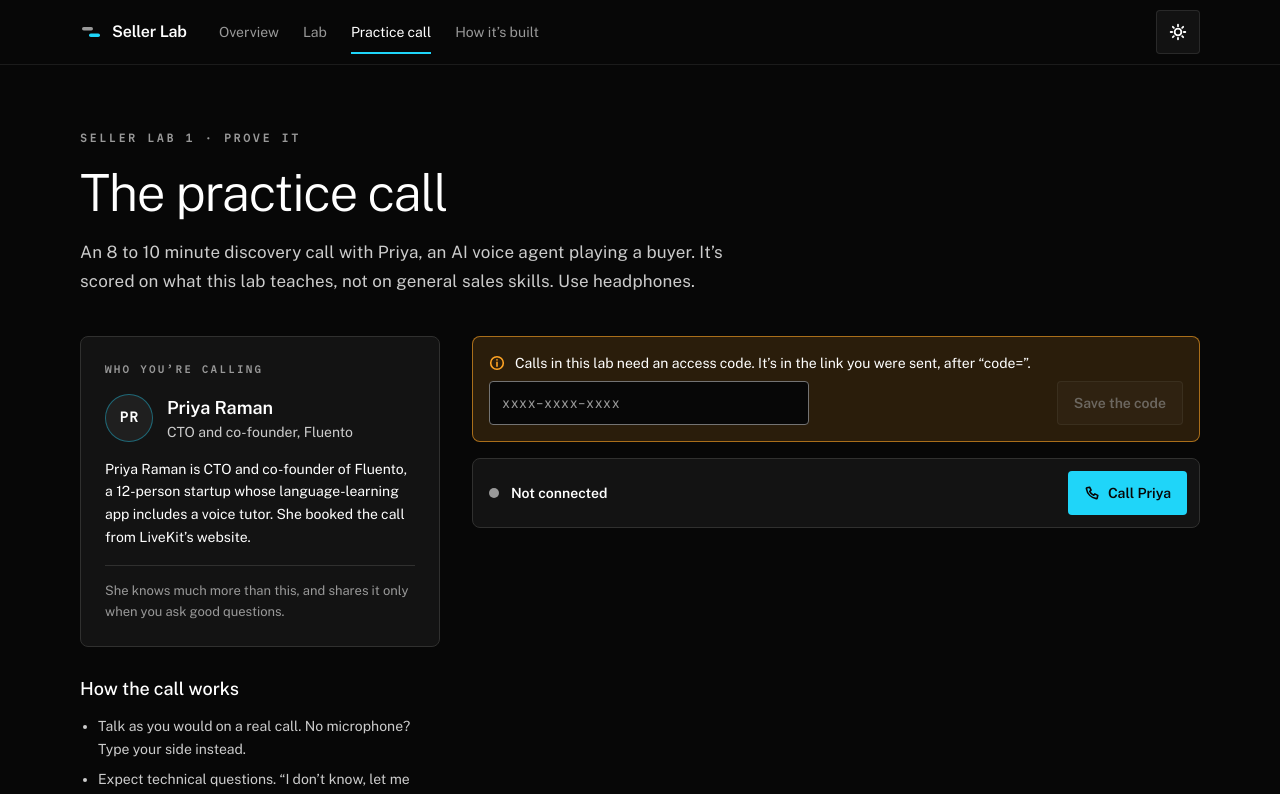
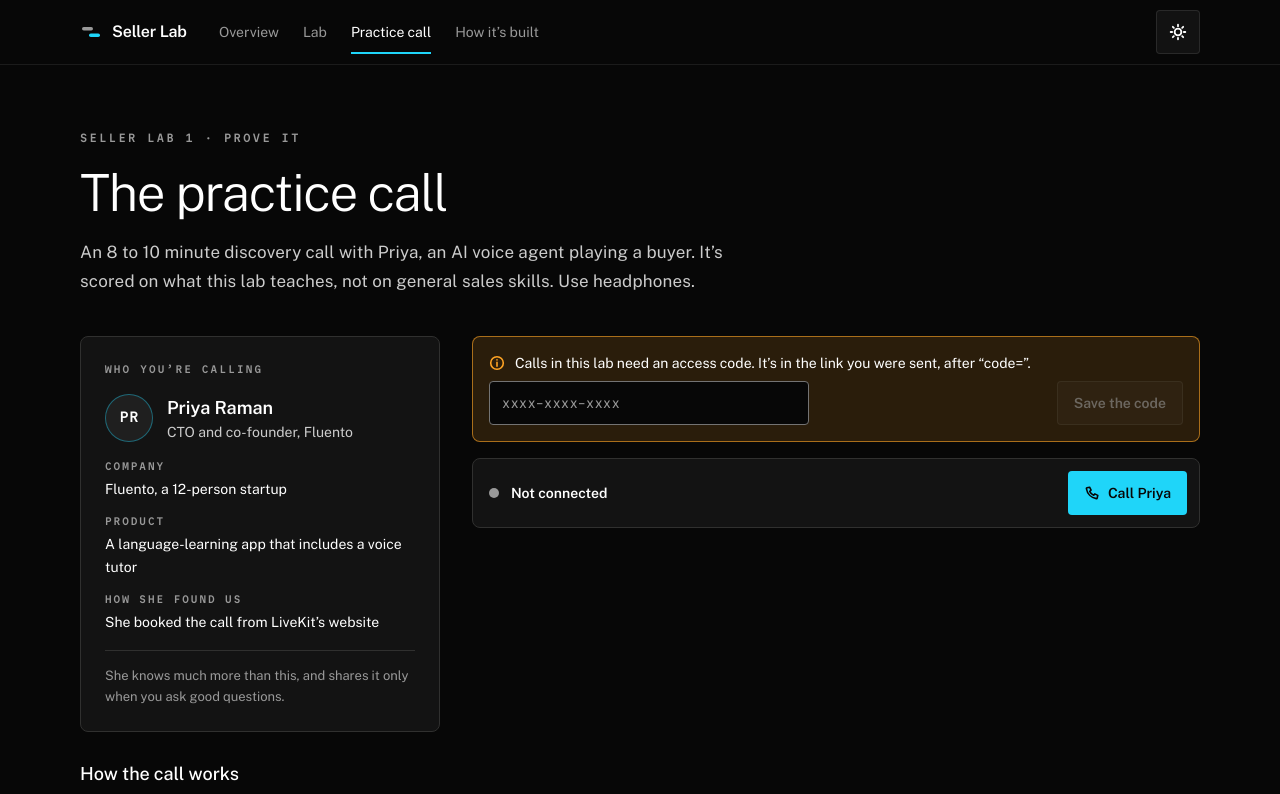
Before and after one commit to MorinelloA/livekit-seller-lab, a Next.js app in the folder web/: page /livekitlab/practice in a window 1280 px wide. Shown: the top 794 px of the page. Built offline with nearby package versions, Linux system fonts and the light colour scheme; what @livekit/components-react would draw is missing.

Commit message:
List the practice briefing's facts as the kit's labelled rows
The kit lists Company, Product and How she found us as labelled rows; the app gave the same facts as one paragraph. The rows keep the brief's own words. Decision 22d at checkpoint 2.

```diff
--- a/web/components/PracticeCall.tsx
+++ b/web/components/PracticeCall.tsx
@@ -376,7 +376,16 @@ function Briefing() {
             <span className="text-sm">CTO and co-founder, Fluento</span>
           </div>
         </div>
-        <p className="m-0 text-sm leading-relaxed text-fg">{BRIEF}</p>
+        <dl className="m-0 flex flex-col gap-3">
+          {BRIEF.map((fact) => (
+            <div key={fact.label} className="flex flex-col gap-1">
+              <Eyebrow as="dt" size="sm">
+                {fact.label}
+              </Eyebrow>
+              <dd className="m-0 text-sm leading-relaxed text-fg">{fact.text}</dd>
+            </div>
+          ))}
+        </dl>
         <p className="m-0 border-t border-line pt-3.5 text-[13px] leading-relaxed text-subtle">
           She knows much more than this, and shares it only when you ask good questions.
         </p>
--- a/web/lib/practice.ts
+++ b/web/lib/practice.ts
@@ -39,9 +39,12 @@ export interface Scorecard {
 
 export type ScorecardMessage = ({ status: 'done' } & Scorecard) | { status: 'failed' };
 
-/** What the learner sees before the call. Priya knows much more. */
-export const BRIEF =
-  'Priya Raman is CTO and co-founder of Fluento, a 12-person startup whose language-learning app includes a voice tutor. She booked the call from LiveKit’s website.';
+/** What the learner sees before the call, as the kit's labelled rows. Priya knows much more. */
+export const BRIEF = [
+  { label: 'Company', text: 'Fluento, a 12-person startup' },
+  { label: 'Product', text: 'A language-learning app that includes a voice tutor' },
+  { label: 'How she found us', text: 'She booked the call from LiveKit’s website' },
+] as const;
 
 /** The lab guide's rubric, with what earns the full 2 points. */
 export const RUBRIC = [
```
